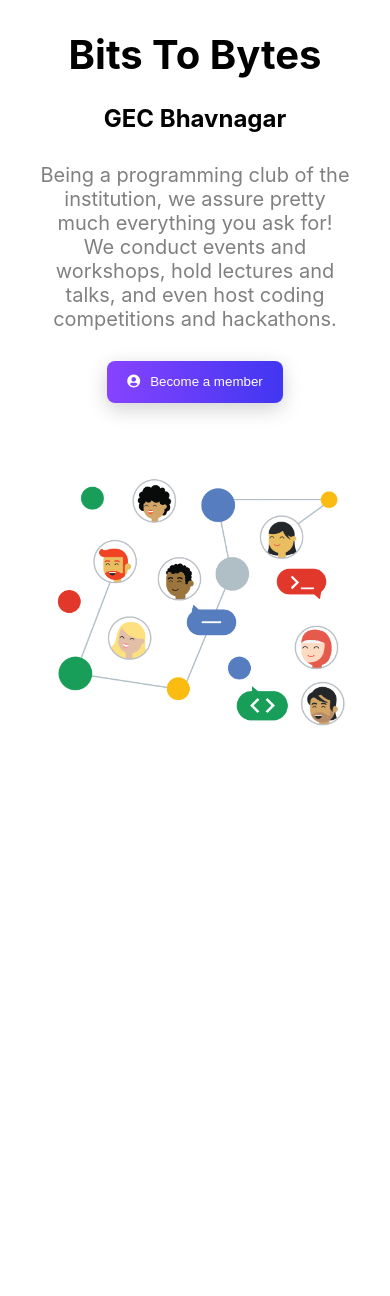
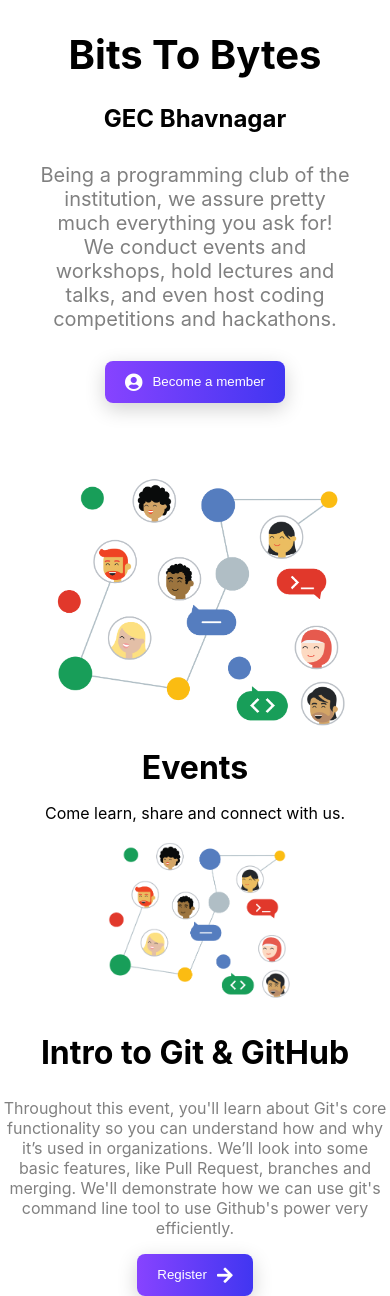
Before and after one commit to Bits-to-Bytes/Bits-to-Bytes-React, a React (Create React App) app: page / in a window 390 px wide. Before the commit the page ends 844 px from the top, so only its background shows below. Built offline with nearby package versions, Linux system fonts and the light colour scheme.

Commit message:
added eventpage and make it responsive

```diff
--- a/src/App.js
+++ b/src/App.js
@@ -2,8 +2,10 @@
 
 import './App.css';
 
+import NavBar from './components/navbar/Navbar'
 import HomePage from './components/homepage/HomePage';
-import NavBar from './components/navbar/Navbar'
+import EventPage from './components/eventpage/eventpage'
+
 
 function App() {
   return (
@@ -11,7 +13,8 @@
       <div className="App">
         <NavBar></NavBar>
         <Route exact path="#home-page" component={HomePage}></Route>
-        <HomePage/>
+        <HomePage />
+        <EventPage />
       </div>
     </BrowserRouter>
   );
--- /dev/null
+++ b/src/components/eventpage/event.js
@@ -0,0 +1,25 @@
+import React from 'react';
+import './eventpage.css'
+
+const Event = () => {
+    return (
+        <div className="event">
+            <div className="event-img">
+                <img src="./assets/b2b1.png" alt="" />
+            </div>
+            <div className="info">
+                <h1 className="title">Intro to Git & GitHub</h1>
+                <p className="about-event">Throughout this event, you'll learn about Git's core functionality so you can understand how and why
+                it’s used in organizations. We’ll look into some basic features, like Pull Request, branches and
+                merging. We'll demonstrate how we can use git's command line tool to use Github's power very
+                    efficiently.</p>
+                <button>
+                    <p>Register</p>
+                    <i className="fas fa-arrow-right"></i>
+                </button>
+            </div>
+        </div>
+    );
+}
+
+export default Event;
--- /dev/null
+++ b/src/components/eventpage/eventpage.css
@@ -0,0 +1,63 @@
+.event-page {
+    display: flex;
+    flex-direction: column;
+}
+
+.event-img {
+    display: flex;
+    justify-content: flex-end;
+    width: 50%;
+}
+
+.event {
+    display: flex;
+    flex-direction: row;
+    gap: 50px;
+    justify-content: center;
+
+}
+
+.event-img img {
+    justify-self: right;
+    width: 100%;
+    max-width: 300px;
+}
+
+.event .info {
+    display: flex;
+    flex-direction: column;
+    gap: 0px;
+    text-align: start;
+    width: 50%;
+
+}
+
+.event .info .about-event{
+    color: gray;
+}
+
+.event button {
+    max-width: 150px;
+}
+
+
+@media(max-width : 576px) {
+    .event-page {
+        flex-direction: column;
+        align-items: center;
+    }
+
+    .event {
+        width: 100%;
+        gap: 20px;
+        align-items: center;
+        text-align: center;
+        flex-direction: column;
+    }
+
+    .event .info {
+        align-items: center;
+        text-align: center;
+        width: 100%;
+    }
+}
--- /dev/null
+++ b/src/components/eventpage/eventpage.js
@@ -0,0 +1,19 @@
+import React from 'react';
+
+import './eventpage.css'
+import Event from './event';
+
+const EventPage = () => {
+    return (
+        <div className="event-page">
+            <div className="head">
+                <h1 className="title">Events</h1>
+                <p className="info">Come learn, share and connect with us.</p>
+            </div>
+            <Event className="current-event" />
+        </div>
+    );
+}
+
+
+export default EventPage;
--- a/src/index.css
+++ b/src/index.css
@@ -58,6 +58,7 @@
   display: flex;
   padding: 0 20px;
   align-items: center;
+  justify-content: center;
   flex-direction: row;
   gap: 10px;
   border-radius: 8px;
@@ -68,6 +69,11 @@
   cursor: pointer;
   box-shadow: var(--shadow);
   transition: all 500ms ease;
+}
+
+
+button i{
+  font-size: 18px;
 }
 
 button:hover {
```
